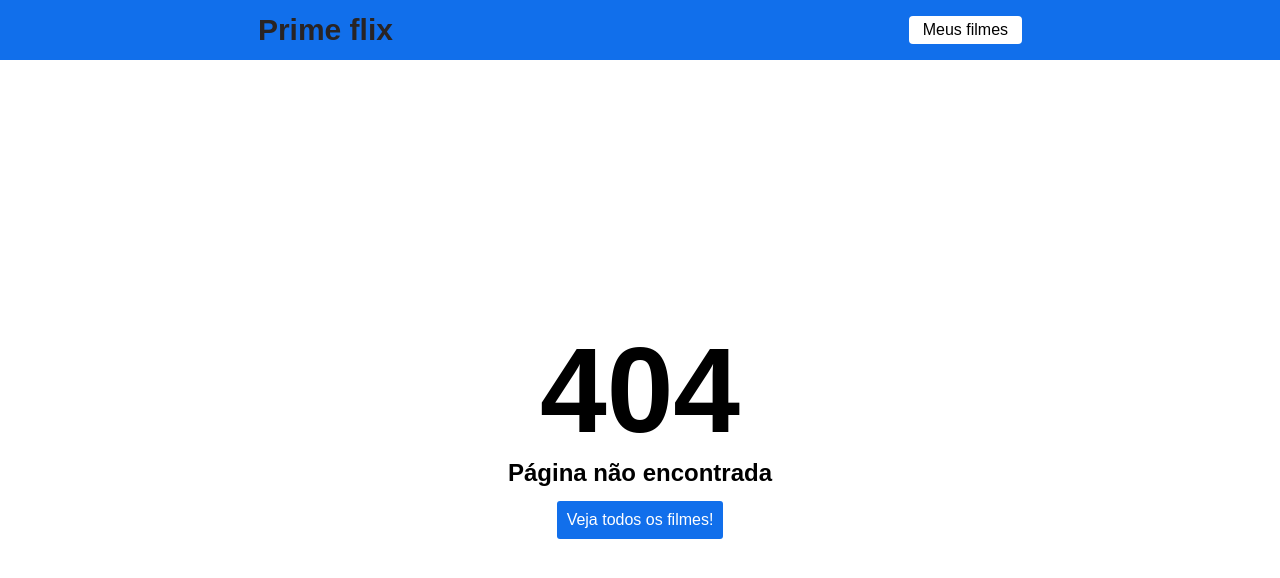
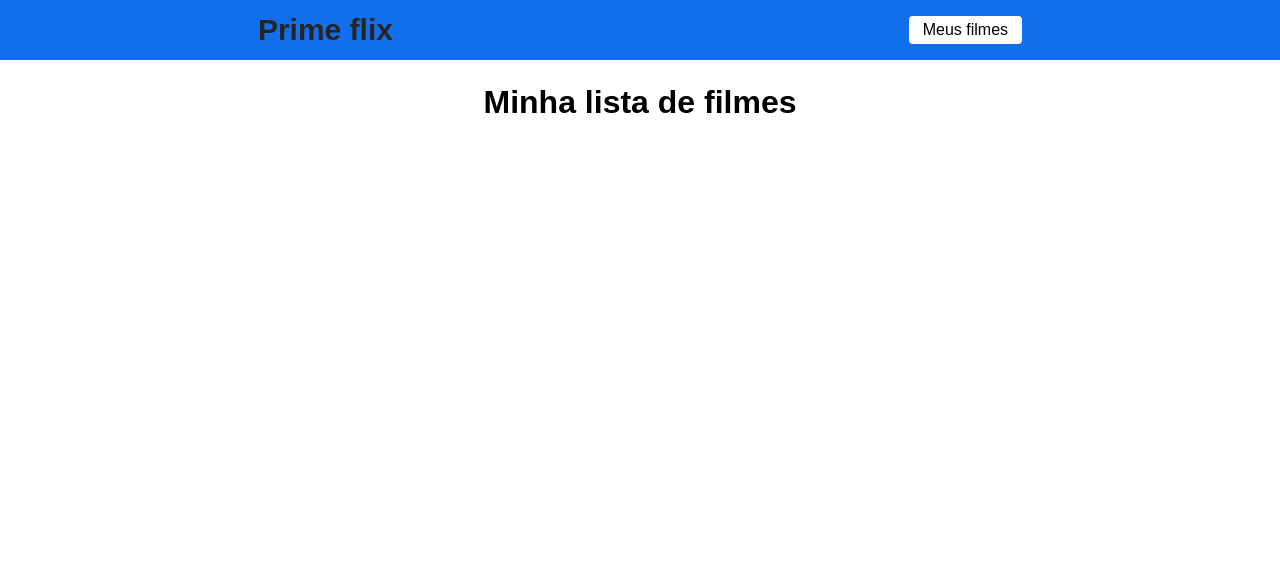
Before and after one commit to kamijidias/PrimeFlix, a React (Create React App) app: page /favoritos in a window 1280 px wide. Before the commit this address had no page. Shown: the top 578 px of the page. Built offline with nearby package versions, Linux system fonts and the light colour scheme.

Commit message:
pagina favoritos

```diff
--- /dev/null
+++ b/src/pages/Favoritos/favoritos.css
@@ -0,0 +1,38 @@
+.meus-filmes{
+    margin-top: 24px;
+    display: flex;
+    flex-direction: column;
+    align-items: center;
+}
+
+.meus-filmes h1{
+    margin-bottom: 14px;
+}
+
+.meus-filmes span{
+    font-size: 18px;
+}
+
+.meus-filmes ui{
+    width: 720px;
+}
+
+.meus-filmes ul li{
+    list-style: none;
+    display: flex;
+    justify-content: space-between;
+    align-items: center;
+    margin-bottom: 14px;
+}
+
+.meus-filmes div{
+    display: flex;
+    justify-content: center;
+    align-items: center;
+}
+
+.meus-filmes div a {
+    text-decoration: none;
+    color: #116feb;
+    margin-right: 20px;
+}
--- /dev/null
+++ b/src/pages/Favoritos/index.js
@@ -0,0 +1,35 @@
+import { useEffect, useState } from 'react';
+import './favoritos.css';
+import { Link } from 'react-router-dom'
+
+function Favoritos() {
+    const [filmes, setFilmes] = useState([])
+
+    useEffect(()=>{
+
+        const minhaLista = localStorage.getItem("@primeflix");
+        setFilmes(JSON.parse(minhaLista) || [])
+
+      }, [])
+
+    return (
+        <div className='meus-filmes'>
+            <h1>Minha lista de filmes</h1>
+            <ul>
+                {filmes.map((item) => {
+                    return (
+                        <li key={item.id}>
+                            <span>{item.title}</span>
+                            <div>
+                                <Link to={`/filme/${item.id}`}>Ver detalhes</Link>
+                                <button>Excluir</button>
+                            </div>
+                        </li>
+                    )
+                })}
+            </ul>
+        </div>
+    )
+}
+
+export default Favoritos;
--- a/src/routes.js
+++ b/src/routes.js
@@ -3,6 +3,7 @@
 import Home from './pages/Home';
 import Filme from './pages/Filme';
 import Erro from './pages/Erro';
+import Favoritos from './pages/Favoritos';
 
 import Header from './components/Header';
 
@@ -13,6 +14,7 @@
             <Routes>
                 <Route path="/" element={ <Home />} />
                 <Route path="/filme/:id" element={ <Filme />} />
+                <Route path="/favoritos" element={ <Favoritos />} />
 
                 <Route path="*" element={ <Erro />} />
             </Routes>
```
